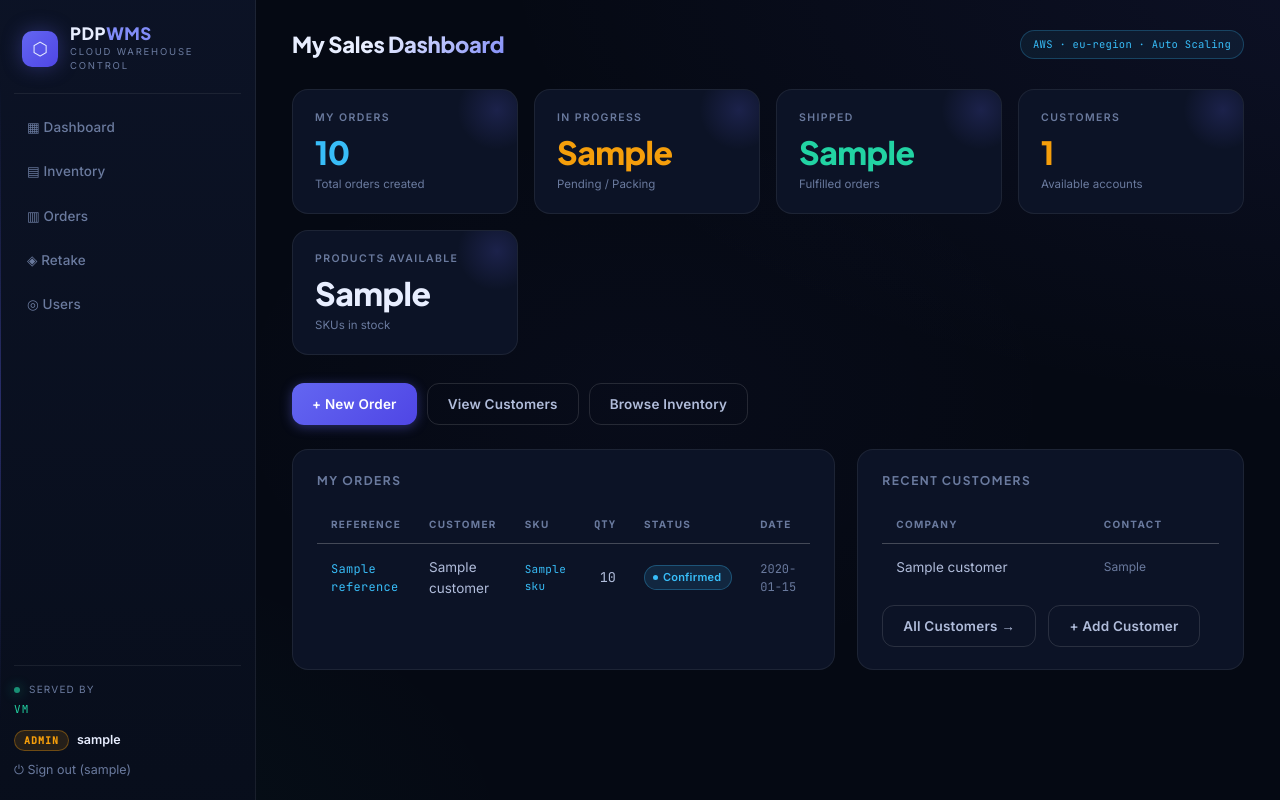
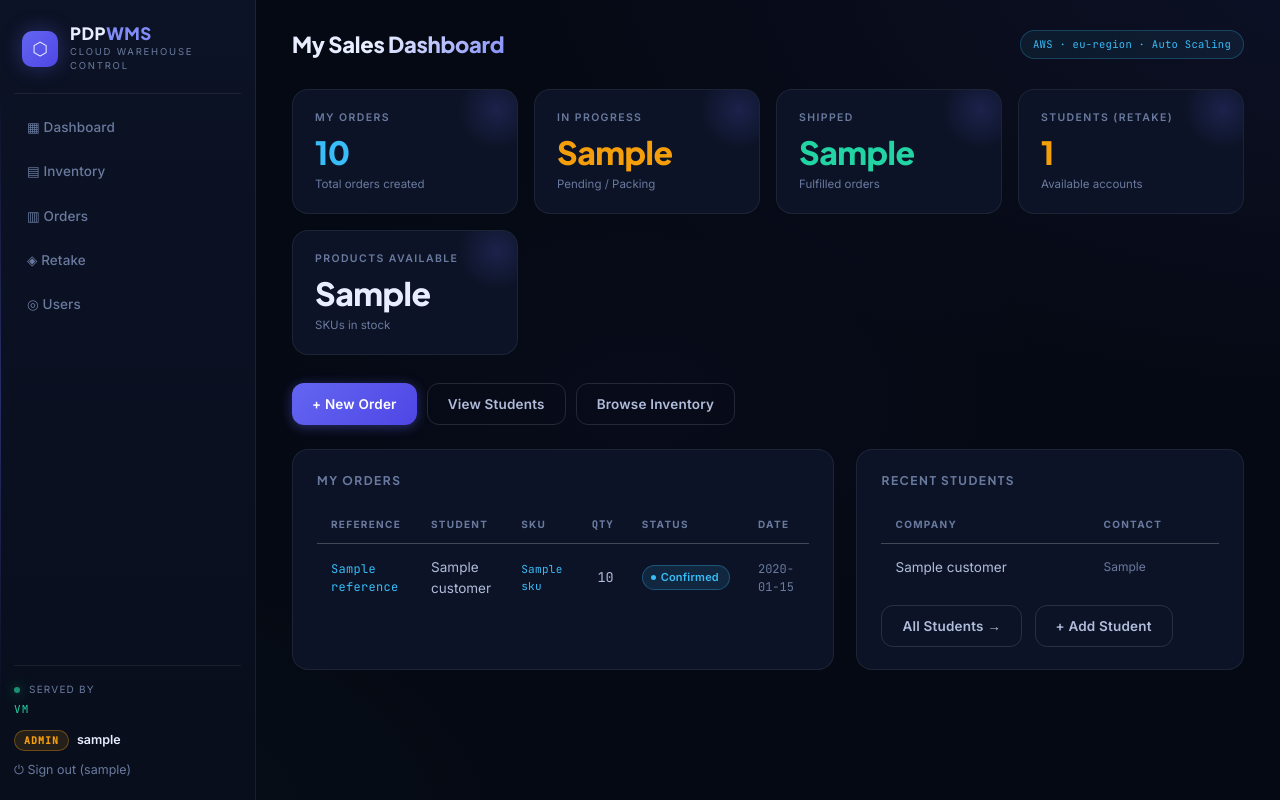
Before and after one commit to rustamovu20/wms-cloud, a Flask app: template templates/dashboard_sales.html in a window 1280 px wide. Run offline with Flask 3, Linux system fonts and the light colour scheme; the visitor is signed in with stand-in values (Sample User, id 1); the template is opened without the code that fills it: most values are stand-ins (such as "Sample title", 1, 10 or a date in 2020).

Commit message:
fix: rename Customer → Student across all dashboards

```diff
--- a/templates/dashboard_admin.html
+++ b/templates/dashboard_admin.html
@@ -33,7 +33,7 @@
     <div class="kpi-foot">Awaiting fulfilment</div>
   </div>
   <div class="kpi">
-    <div class="kpi-label">Customers</div>
+    <div class="kpi-label">Students (Retake)</div>
     <div class="kpi-value cyan">{{ total_customers }}</div>
     <div class="kpi-foot">Registered accounts</div>
   </div>
@@ -48,7 +48,7 @@
   <div class="panel">
     <h2>Recent Orders</h2>
     <table>
-      <thead><tr><th>Reference</th><th>Customer</th><th class="num">Qty</th><th>Status</th><th>Created by</th></tr></thead>
+      <thead><tr><th>Reference</th><th>Student</th><th class="num">Qty</th><th>Status</th><th>Created by</th></tr></thead>
       <tbody>
       {% for o in recent %}
         <tr>
--- a/templates/dashboard_sales.html
+++ b/templates/dashboard_sales.html
@@ -20,7 +20,7 @@
     <div class="kpi-foot">Fulfilled orders</div>
   </div>
   <div class="kpi">
-    <div class="kpi-label">Customers</div>
+    <div class="kpi-label">Students (Retake)</div>
     <div class="kpi-value amber">{{ total_customers }}</div>
     <div class="kpi-foot">Available accounts</div>
   </div>
@@ -33,7 +33,7 @@
 
 <div class="quick-action-bar">
   <a class="btn" href="{{ url_for('order_new') }}">+ New Order</a>
-  <a class="btn ghost" href="{{ url_for('customers') }}">View Customers</a>
+  <a class="btn ghost" href="{{ url_for('customers') }}">View Students</a>
   <a class="btn ghost" href="{{ url_for('products') }}">Browse Inventory</a>
 </div>
 
@@ -42,7 +42,7 @@
     <h2>My Orders</h2>
     {% if my_orders %}
     <table>
-      <thead><tr><th>Reference</th><th>Customer</th><th>SKU</th><th class="num">Qty</th><th>Status</th><th>Date</th></tr></thead>
+      <thead><tr><th>Reference</th><th>Student</th><th>SKU</th><th class="num">Qty</th><th>Status</th><th>Date</th></tr></thead>
       <tbody>
       {% for o in my_orders %}
         <tr>
@@ -65,7 +65,7 @@
   </div>
 
   <div class="panel">
-    <h2>Recent Customers</h2>
+    <h2>Recent Students</h2>
     {% if recent_customers %}
     <table>
       <thead><tr><th>Company</th><th>Contact</th></tr></thead>
@@ -79,11 +79,11 @@
       </tbody>
     </table>
     <div style="margin-top:14px">
-      <a class="btn ghost" href="{{ url_for('customers') }}">All Customers →</a>
-      <a class="btn ghost" href="{{ url_for('customer_new') }}" style="margin-left:8px">+ Add Customer</a>
+      <a class="btn ghost" href="{{ url_for('customers') }}">All Students →</a>
+      <a class="btn ghost" href="{{ url_for('customer_new') }}" style="margin-left:8px">+ Add Student</a>
     </div>
     {% else %}
-      <p class="muted" style="padding:20px 0;text-align:center">No customers yet.</p>
+      <p class="muted" style="padding:20px 0;text-align:center">No students yet.</p>
     {% endif %}
   </div>
 </div>
--- a/templates/dashboard_staff.html
+++ b/templates/dashboard_staff.html
@@ -32,7 +32,7 @@
 <div class="panel">
   <h2>Recent Orders</h2>
   <table>
-    <thead><tr><th>Reference</th><th>Customer</th><th>SKU</th><th class="num">Qty</th><th>Status</th><th>Date</th></tr></thead>
+    <thead><tr><th>Reference</th><th>Student</th><th>SKU</th><th class="num">Qty</th><th>Status</th><th>Date</th></tr></thead>
     <tbody>
     {% for o in recent %}
       <tr>
--- a/templates/dashboard_superadmin.html
+++ b/templates/dashboard_superadmin.html
@@ -10,7 +10,7 @@
     <div class="kpi-foot">Active staff accounts</div>
   </div>
   <div class="kpi">
-    <div class="kpi-label">Customers</div>
+    <div class="kpi-label">Students (Retake)</div>
     <div class="kpi-value amber">{{ total_customers }}</div>
     <div class="kpi-foot">Registered accounts</div>
   </div>
@@ -40,7 +40,7 @@
   <div class="panel">
     <h2>Recent Orders</h2>
     <table>
-      <thead><tr><th>Ref</th><th>Customer</th><th>SKU</th><th class="num">Qty</th><th>Status</th><th>By</th></tr></thead>
+      <thead><tr><th>Ref</th><th>Student</th><th>SKU</th><th class="num">Qty</th><th>Status</th><th>By</th></tr></thead>
       <tbody>
       {% for o in recent %}
         <tr>
--- a/templates/dashboard_warehouse.html
+++ b/templates/dashboard_warehouse.html
@@ -39,7 +39,7 @@
     {% set actionable = confirmed_orders + packing_orders + pending_orders %}
     {% if actionable %}
     <table>
-      <thead><tr><th>Ref</th><th>Customer</th><th>SKU</th><th class="num">Qty</th><th>Status</th><th></th></tr></thead>
+      <thead><tr><th>Ref</th><th>Student</th><th>SKU</th><th class="num">Qty</th><th>Status</th><th></th></tr></thead>
       <tbody>
       {% for o in actionable %}
         <tr>
```
Also changed, not shown: templates/dashboard_manager.html (+5 -5 lines).
